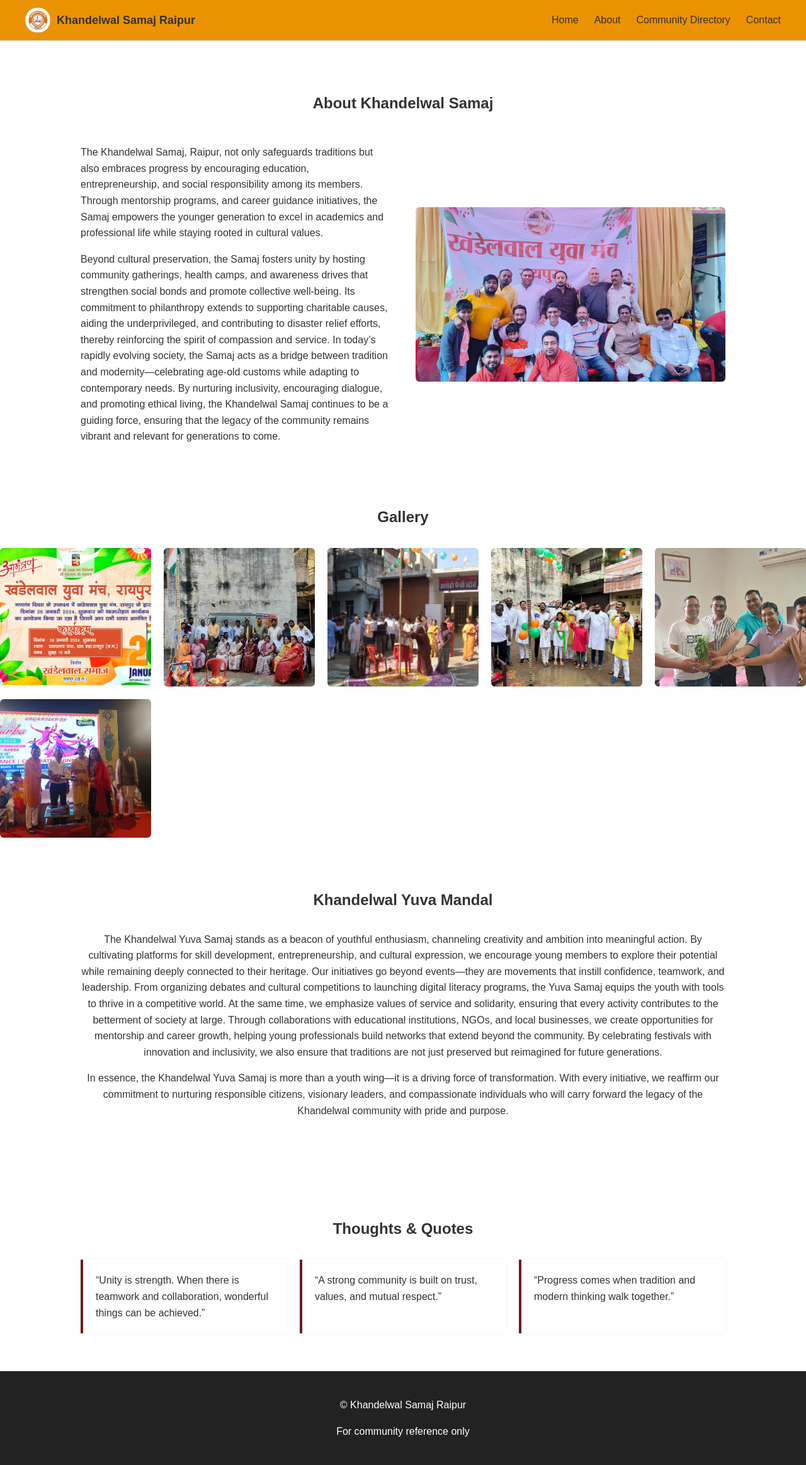
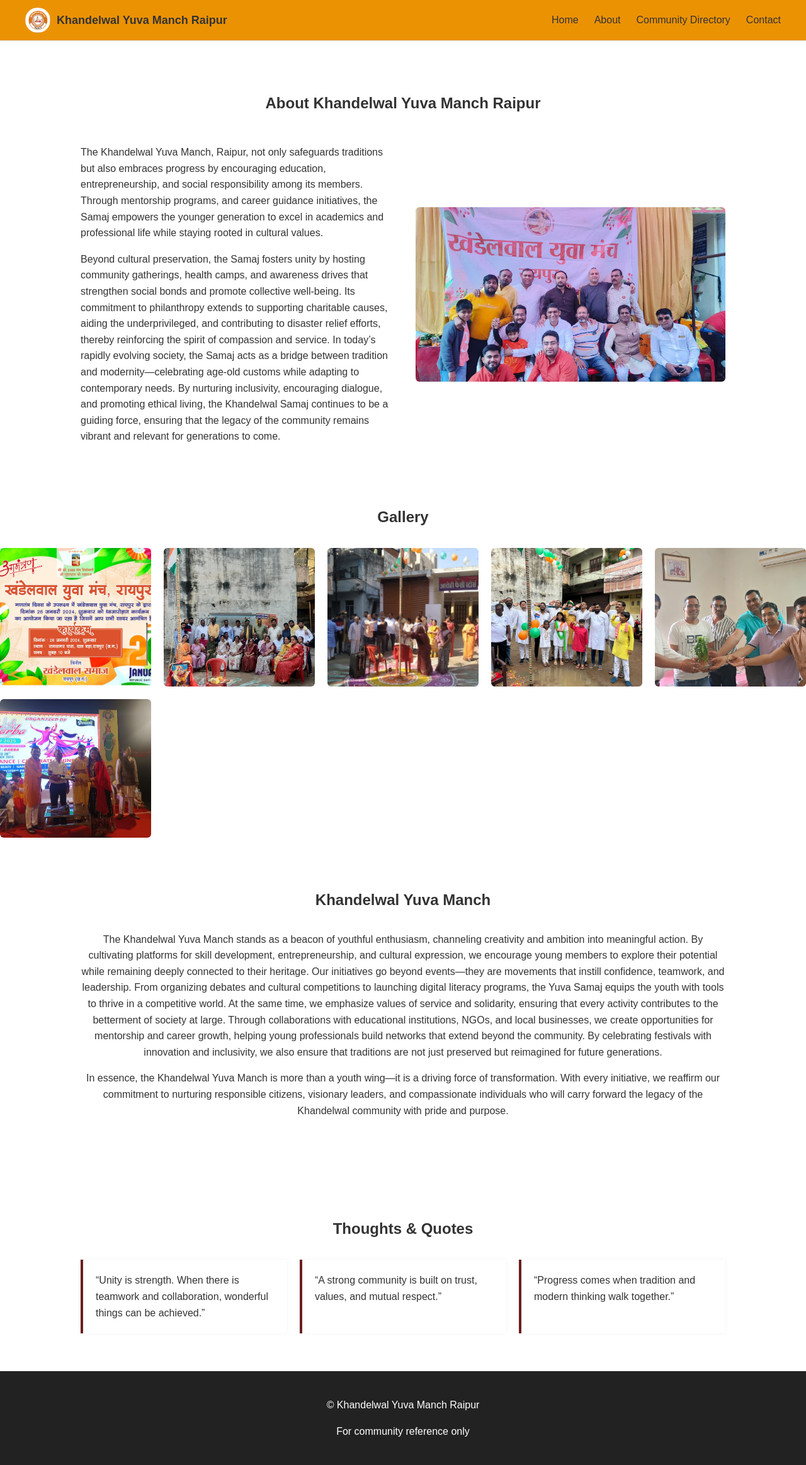
Before and after one commit to Apoorvghoshal/The_phenix, a Flask app: page /about in a window 1280 px wide. Shown: the whole page at 63% size. Run offline with Flask 3, Linux system fonts and the light colour scheme.

Commit message:
Update About page for Khandelwal Yuva Manch

```diff
--- a/templates/about.html
+++ b/templates/about.html
@@ -2,7 +2,7 @@
 <html lang="en">
 <head>
   <meta charset="UTF-8">
-  <title>About Us | Khandelwal Samaj Raipur</title>
+  <title>About Us | Khandelwal Yuva Manch Raipur</title>
   <meta name="viewport" content="width=device-width, initial-scale=1.0">
   <meta name="robots" content="noindex, nofollow">
   <link rel="stylesheet" href="{{ url_for('static', filename='about.css') }}">
@@ -13,7 +13,7 @@
   <div class="nav-container">
     <div class="logo">
       <img src="{{ url_for('static', filename='assests/logo.png') }}" alt="Logo">
-      <span data-key="hero-title">Khandelwal Samaj Raipur</span>
+      <span data-key="hero-title">Khandelwal Yuva Manch Raipur</span>
     </div>
 
    <nav id="nav-menu">
@@ -28,12 +28,12 @@
 </header>
 
 <section class="about-samaj">
-  <h1 data-key="about-heading">About Khandelwal Samaj</h1>
+  <h1 data-key="about-heading">About Khandelwal Yuva Manch Raipur</h1>
 
   <div class="samaj-wrapper">
     <div class="samaj-text">
       <p>
-        The Khandelwal Samaj, Raipur, not only safeguards traditions but also embraces progress by
+        The Khandelwal Yuva Manch, Raipur, not only safeguards traditions but also embraces progress by
           encouraging education, entrepreneurship, and social responsibility among its members.
           Through mentorship programs, and career guidance initiatives, the Samaj empowers the younger generation to excel in academics and professional life while staying rooted in cultural values.
           <p>
@@ -67,15 +67,15 @@
 </section>
 
 <section class="yuva">
-  <h2>Khandelwal Yuva Mandal</h2>
+  <h2>Khandelwal Yuva Manch</h2>
   <p>
-    The Khandelwal Yuva Samaj stands as a beacon of youthful enthusiasm, channeling creativity and ambition into meaningful action. By cultivating platforms for skill development, entrepreneurship, and cultural expression, we encourage young members to explore their potential while remaining deeply connected to their heritage.
+    The Khandelwal Yuva Manch stands as a beacon of youthful enthusiasm, channeling creativity and ambition into meaningful action. By cultivating platforms for skill development, entrepreneurship, and cultural expression, we encourage young members to explore their potential while remaining deeply connected to their heritage.
 Our initiatives go beyond events—they are movements that instill confidence, teamwork, and leadership. From organizing debates and cultural competitions to launching digital literacy programs, the Yuva Samaj equips the youth with tools to thrive in a competitive world. At the same time, we emphasize values of service and solidarity, ensuring that every activity contributes to the betterment of society at large.
 Through collaborations with educational institutions, NGOs, and local businesses, we create opportunities for mentorship and career growth, helping young professionals build networks that extend beyond the community. By celebrating festivals with innovation and inclusivity, we also ensure that traditions are not just preserved but reimagined for future generations.
 
   </p>
   <p>
-    In essence, the Khandelwal Yuva Samaj is more than a youth wing—it is a driving force of transformation. With every initiative, we reaffirm our commitment to nurturing responsible citizens, visionary leaders, and compassionate individuals who will carry forward the legacy of the Khandelwal community with pride and purpose.
+    In essence, the Khandelwal Yuva Manch is more than a youth wing—it is a driving force of transformation. With every initiative, we reaffirm our commitment to nurturing responsible citizens, visionary leaders, and compassionate individuals who will carry forward the legacy of the Khandelwal community with pride and purpose.
   </p>
 </section>
 
@@ -103,7 +103,7 @@ Through collaborations with educational institutions, NGOs, and local businesses
 </section>
 
 <footer class="footer">
-  <p>© Khandelwal Samaj Raipur</p>
+  <p>© Khandelwal Yuva Manch Raipur</p>
   <p>For community reference only</p>
 </footer>
 
```
